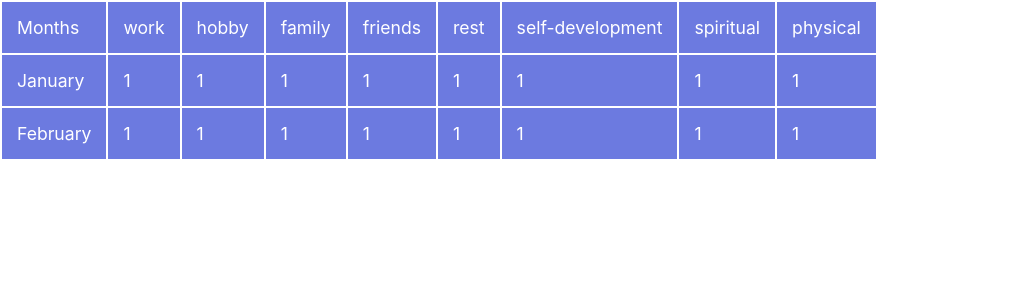
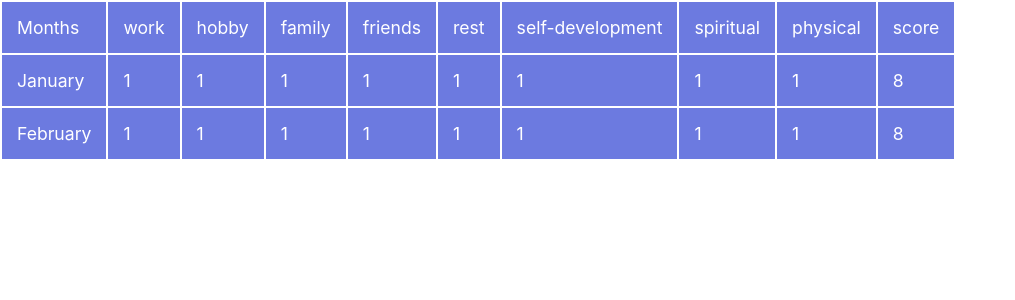
Before and after one commit to RinatMiniy/Circle-of-Life, a React (Create React App) app: page / in a window 1280 px wide. Shown: the top 300 px of the page, without its empty margins (0-1015 px from the left). Built offline with nearby package versions, Linux system fonts and the light colour scheme; data requests are answered from the project's data file.

Commit message:
feat: add score column

```diff
--- a/src/components/Table.js
+++ b/src/components/Table.js
@@ -37,6 +37,10 @@ const config = [
     label: 'physical',
     render: (data) => data.spheres.physical,
   },
+  {
+    label: 'score',
+    render: (data) => Object.values(data.spheres).reduce((a,b) => a + b)
+  },
 ]
 
 function Table() {
--- a/src/index.js
+++ b/src/index.js
@@ -8,7 +8,7 @@ import { store } from './store/store';
 const root = ReactDOM.createRoot(document.getElementById('root'));
 root.render(
   <Provider store = {store}>
-      <App />
+    <App />
   </Provider>
 
 );
```
